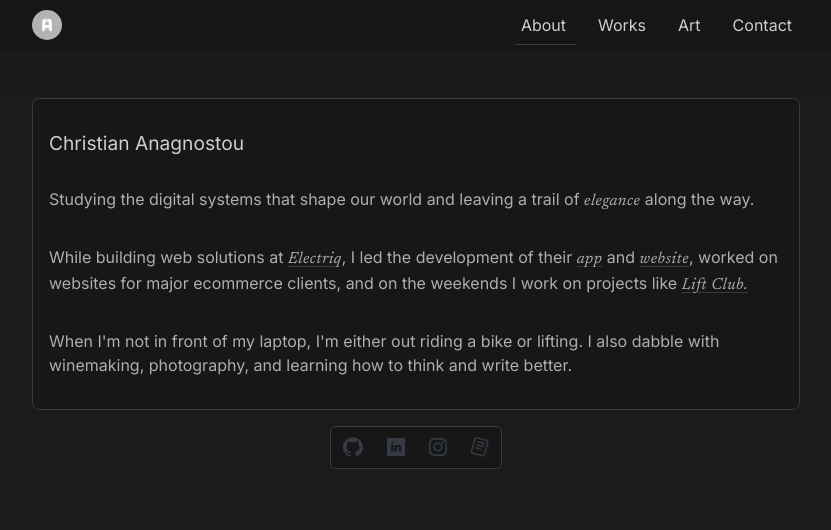
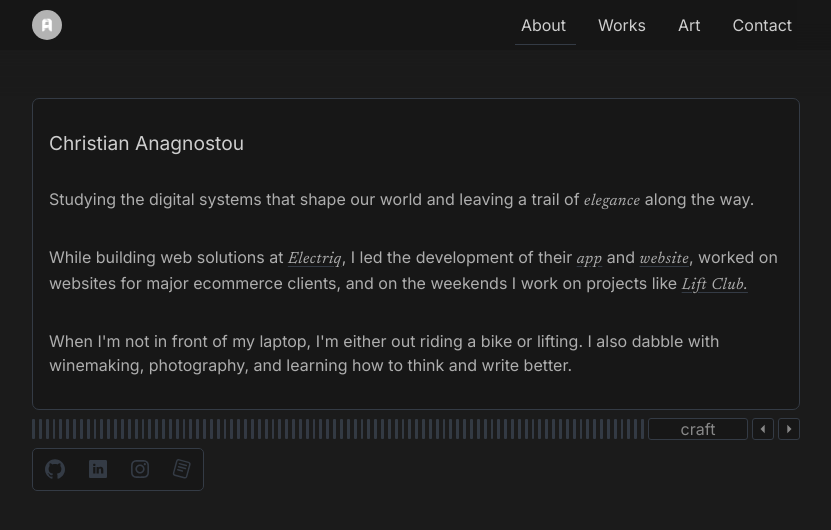
Before and after one commit to christiananagnostou/www, a Next.js app: page / in a window 1280 px wide. Shown: the top 530 px of the page, without its empty margins (224-1055 px from the left). Built offline with nearby package versions, Linux system fonts and the light colour scheme.

Commit message:
homepage tv controls - desktop

```diff
--- a/components/SocialLinks.tsx
+++ b/components/SocialLinks.tsx
@@ -36,7 +36,7 @@ function SocialLinks() {
 
 const SocialLinkList = styled(motion.ul)`
   width: fit-content;
-  margin: 1rem auto 3rem;
+  margin: 0;
   display: flex;
   justify-content: center;
   align-items: center;
--- a/components/animation/index.ts
+++ b/components/animation/index.ts
@@ -23,6 +23,14 @@ export const staggerFade = {
   },
 };
 
+export const staggerFadeFast = {
+  hidden: { opacity: 0 },
+  show: {
+    opacity: 1,
+    transition: { duration: 0.25, ease: "easeOut", staggerChildren: 0.005 },
+  },
+};
+
 export const photoAnim = {
   hidden: { scale: 1.1, opacity: 0 },
   show: {
--- a/pages/index.tsx
+++ b/pages/index.tsx
@@ -1,11 +1,18 @@
 import { motion } from "framer-motion";
 import Head from "next/head";
+import { useState } from "react";
 import styled from "styled-components";
-import { pageAnimation } from "../components/animation";
+import { fade, pageAnimation, staggerFadeFast } from "../components/animation";
 import Bio from "../components/Home/Bio";
 import SocialLinks from "../components/SocialLinks";
 
-function index() {
+const NumTVBars = 90;
+
+const Sections = ["craft", "imbue", "clarify", "improve", "restart"];
+
+function Home() {
+  const [sectionIndex, setSectionIndex] = useState(0);
+
   return (
     <>
       <Head>
@@ -16,13 +23,75 @@ function index() {
 
       <Container variants={pageAnimation} initial="hidden" animate="show" exit="exit">
         <Bio />
+
+        <TVControls variants={staggerFadeFast}>
+          <div className="grill">
+            {[...new Array(NumTVBars)].map((_, i) => (
+              <TVBar key={i} index={i} variants={fade} />
+            ))}
+          </div>
+
+          <div className="current-control">
+            <motion.span className="label" variants={fade}>
+              {Sections.map((section) => (
+                <span
+                  className="inner"
+                  key={section}
+                  style={{ display: Sections[sectionIndex] === section ? "block" : "none" }}
+                >
+                  {Sections[sectionIndex]}
+                </span>
+              ))}
+            </motion.span>
+
+            <motion.button
+              variants={fade}
+              onClick={() =>
+                setSectionIndex((prev) => (prev === 0 ? Sections.length - 1 : prev - 1))
+              }
+            >
+              <svg
+                stroke="currentColor"
+                fill="currentColor"
+                stroke-width="0"
+                viewBox="0 0 24 24"
+                height="16px"
+                width="16px"
+                xmlns="http://www.w3.org/2000/svg"
+              >
+                <path fill="none" d="M24 0v24H0V0h24z" opacity=".87"></path>
+                <path d="M14 7l-5 5 5 5V7z"></path>
+              </svg>
+            </motion.button>
+            <motion.button
+              variants={fade}
+              onClick={() =>
+                setSectionIndex((prev) => (prev === Sections.length - 1 ? 0 : prev + 1))
+              }
+            >
+              <svg
+                stroke="currentColor"
+                fill="currentColor"
+                stroke-width="0"
+                viewBox="0 0 24 24"
+                height="16px"
+                width="16px"
+                xmlns="http://www.w3.org/2000/svg"
+              >
+                <path fill="none" d="M0 0h24v24H0V0z"></path>
+                <path d="M10 17l5-5-5-5v10z"></path>
+              </svg>
+            </motion.button>
+          </div>
+        </TVControls>
+
         <SocialLinks />
       </Container>
     </>
   );
 }
 
-export default index;
+export default Home;
 
 const Container = styled(motion.main)`
   max-width: var(--max-w-screen);
@@ -33,3 +102,103 @@ const Container = styled(motion.main)`
     padding: 3rem 1rem;
   }
 `;
+
+const TVBar = styled(motion.span)<{ index: number }>`
+  display: block;
+  height: var(--bar-height);
+  width: auto;
+  position: relative;
+  flex: 1;
+  margin-right: 4px;
+
+  &:before {
+    content: "";
+    display: block;
+    height: var(--bar-height);
+    width: 100%;
+    background: var(--accent);
+    position: absolute;
+    left: 0;
+    /* transform: ${({ index }) => `rotate(-${index}deg)`}; */
+    border-radius: 1px;
+    top: 0;
+    opacity: 1;
+    animation: lightup ${NumTVBars * 30 * 20 + "ms"} ${({ index }) => index * 30 + "ms"} infinite
+      forwards;
+  }
+
+  @keyframes lightup {
+    from {
+      opacity: 1;
+    }
+    to {
+      opacity: 0.5;
+    }
+  }
+`;
+
+const TVControls = styled(motion.div)`
+  padding: 0.5rem 0;
+  width: 100%;
+  display: flex;
+  align-items: stretch;
+
+  .grill {
+    display: flex;
+    align-items: center;
+    flex: 1;
+    --bar-height: 20px;
+  }
+
+  .current-control {
+    display: flex;
+    align-items: stretch;
+
+    .label {
+      height: 100%;
+      background: rgba(20, 20, 20, 0.5);
+      border: 1px solid var(--accent);
+      border-radius: 3px;
+      padding: 0 1rem;
+      min-width: 100px;
+      text-align: center;
+
+      .inner {
+        color: #888;
+        font-weight: 200;
+        opacity: 0;
+        transition: opacity 0.2s ease;
+        animation: fadein 0.5s forwards;
+      }
+
+      @keyframes fadein {
+        from {
+          opacity: 0;
+        }
+        to {
+          opacity: 1;
+        }
+      }
+    }
+
+    button {
+      cursor: pointer;
+      color: #888;
+      background: rgba(20, 20, 20, 0.5);
+      border: 1px solid var(--accent);
+      border-radius: 3px;
+      padding: 0;
+      display: grid;
+      place-items: center;
+
+      @media screen and (min-width: 768px) {
+        margin-left: 4px;
+      }
+
+      svg {
+        height: 20px;
+        width: 20px;
+      }
+    }
+  }
+`;
```
